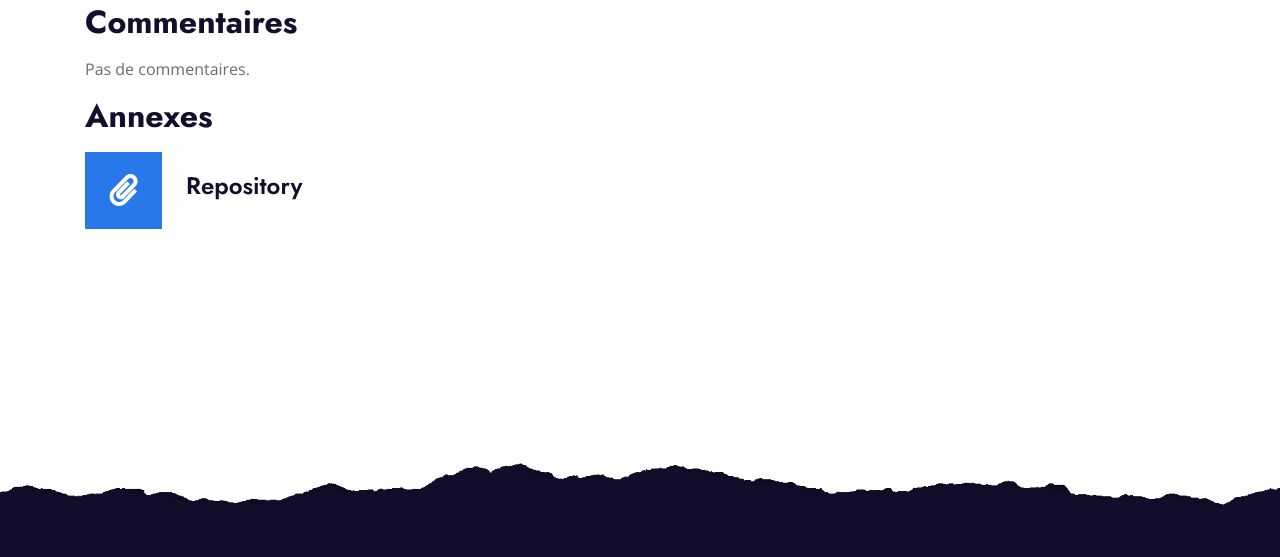
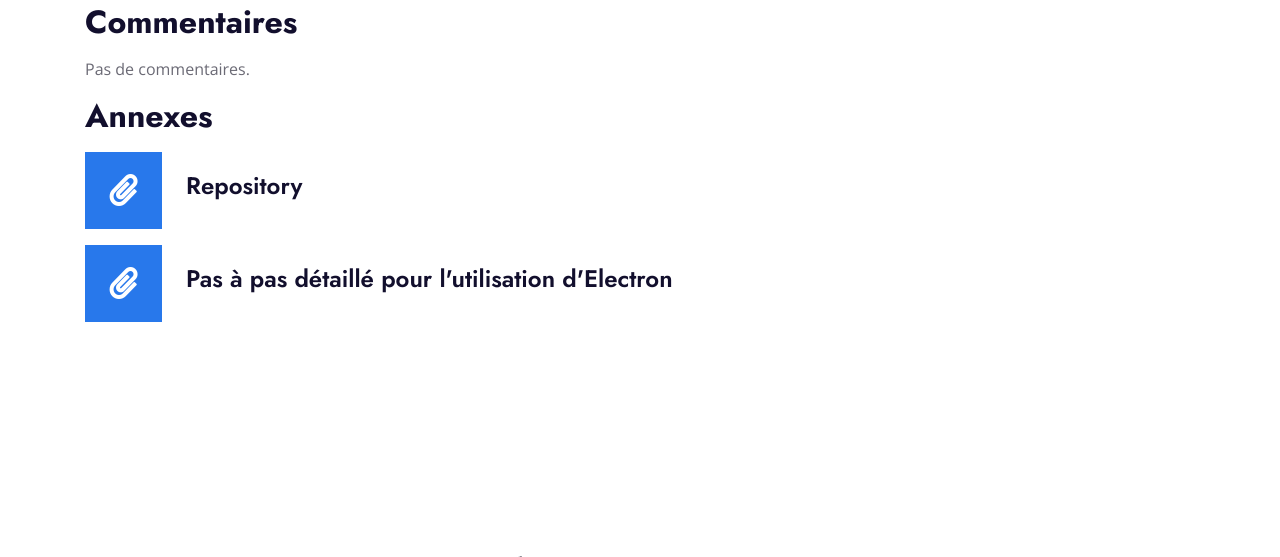
Before and after one commit to JeremieTran/PortfolioJT, a PHP site: page /projet4.php in a window 1280 px wide. Shown: the part 2020-2577 px from the top of the page. Run offline with PHP 8.4, Linux system fonts and the light colour scheme; some libraries are stand-ins or nearby versions.

Commit message:
update projets

```diff
--- a/projet4.php
+++ b/projet4.php
@@ -83,6 +83,19 @@
                             <div class="mt-n1">
                                 <br/>
                                 <h4>Repository</h4>
+                            </div>
+                        </div>
+                        <!-- Fin Bloc Annexe -->
+                        <!-- Début Bloc Annexe -->
+                        <div class="d-flex mb-3">
+                            <a href="https://www.electronjs.org/fr/docs/latest/tutorial/tutorial-first-app">
+                            <div class="btn-icon bg-primary mr-4">
+                                <i class="fa fa-2x fa-paperclip text-white"></i>
+                            </div>
+                            </a>
+                            <div class="mt-n1">
+                                <br/>
+                                <h4>Pas à pas détaillé pour l'utilisation d'Electron</h4>
                             </div>
                         </div>
                         <!-- Fin Bloc Annexe -->
```
